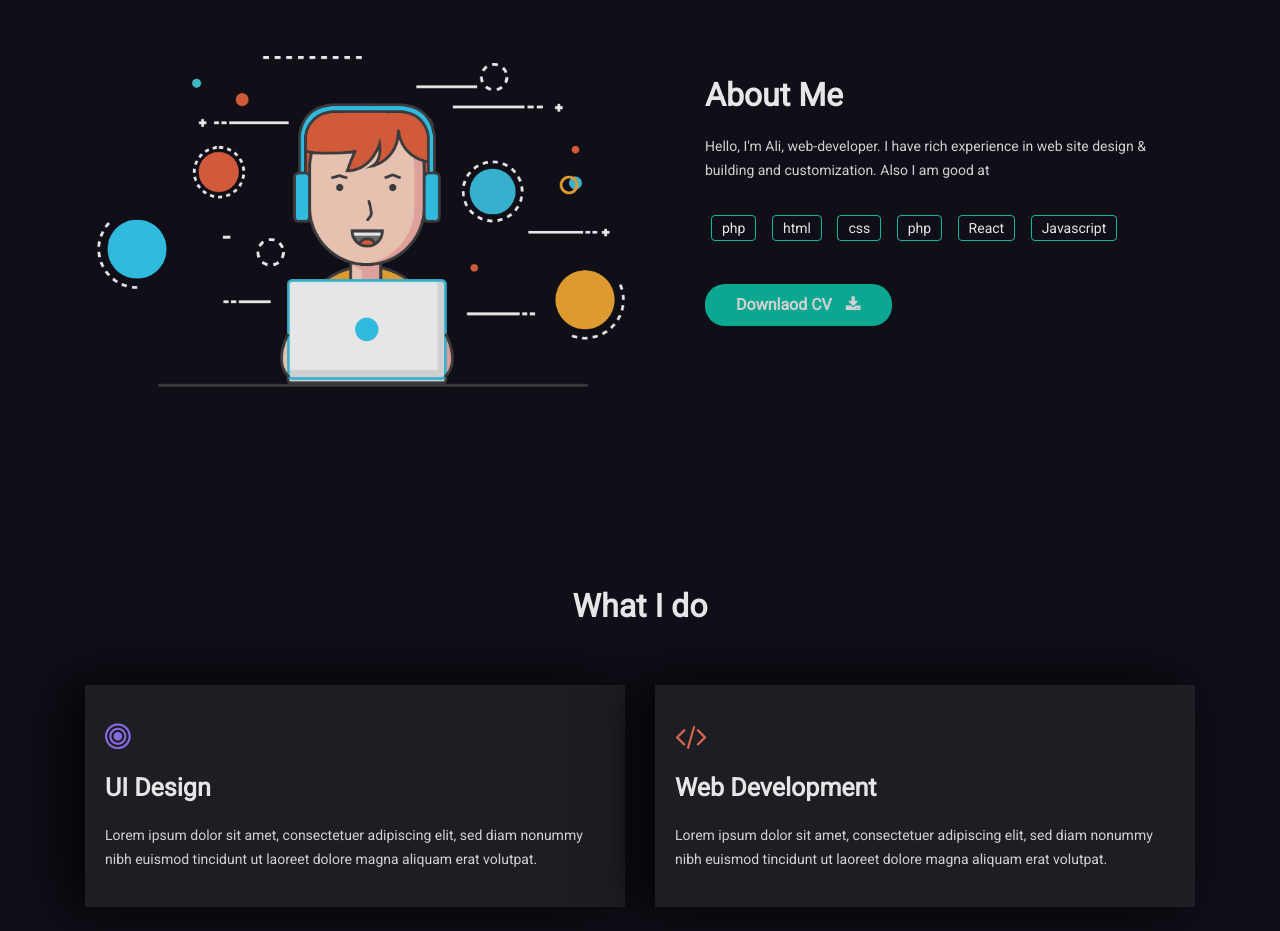
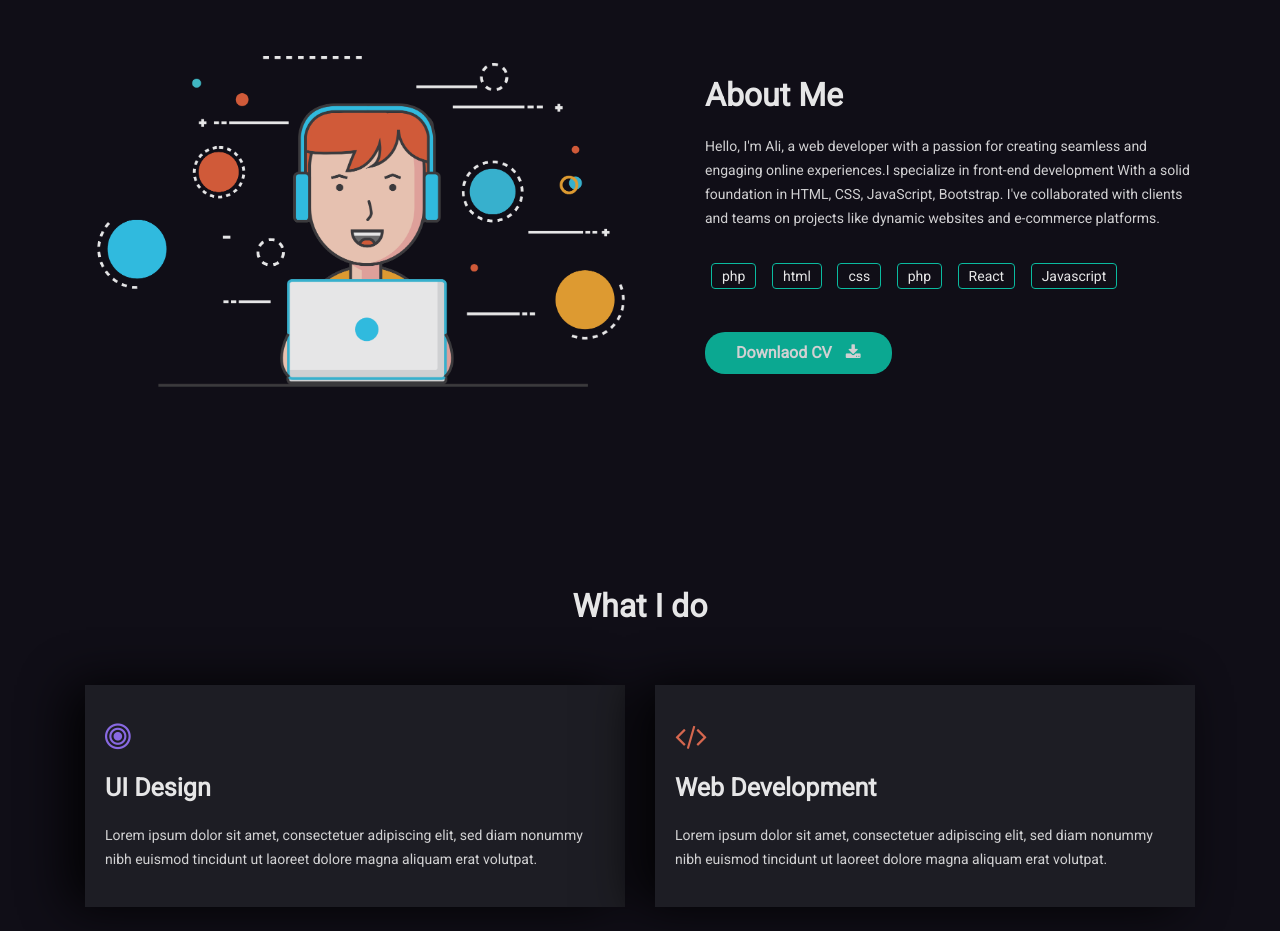
Before and after one commit to Ali-144/My-Portfolio, a plain HTML site: page index.html in a window 1280 px wide. Shown: the part 880-1811 px from the top of the page. Drawn offline with Linux system fonts and the light colour scheme; some packages are replaced by stand-ins of ours.

Commit message:
images_upload

```diff
--- a/index.html
+++ b/index.html
@@ -141,7 +141,7 @@
                     <div class="col-sm-6">
                         <div class="hero-img wow fadeInUp" data-wow-duration="0.8s" data-wow-delay="0.6s">
                             <div class="img-border">
-                                <img src="assets/images/Self.jpg" alt="" id="self-img" class="img-fluid "  >
+                                <img src="assets/images/Self.jpg" alt="" id="self-img" class="img-fluid ">
                             </div>
                         </div>
                     </div>
@@ -167,9 +167,10 @@
                     <div class="mh-about-inner">
                         <h2 class="wow fadeInUp" data-wow-duration="0.8s" data-wow-delay="0.1s">About Me</h2>
                         <p class="wow fadeInUp" data-wow-duration="0.8s" data-wow-delay="0.2s">Hello, I'm Ali,
-                            web-developer.
-                            I have rich experience in web site design & building
-                            and customization. Also I am good at</p>
+                            a web developer with a passion for creating seamless and engaging online experiences.I
+                            specialize in front-end development With a solid foundation in HTML, CSS, JavaScript,
+                            Bootstrap.  I've collaborated with clients and teams on projects like dynamic websites and e-commerce platforms.
+                        </p>
                         <div class="mh-about-tag wow fadeInUp" data-wow-duration="0.8s" data-wow-delay="0.3s">
                             <ul>
                                 <li><span>php</span></li>
```
